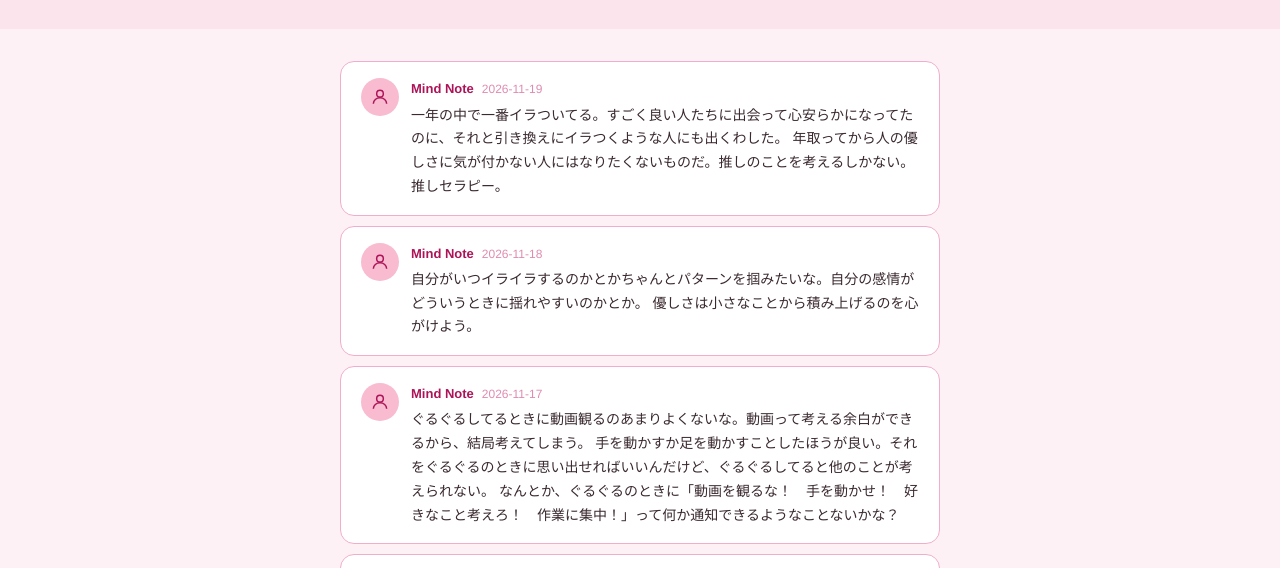
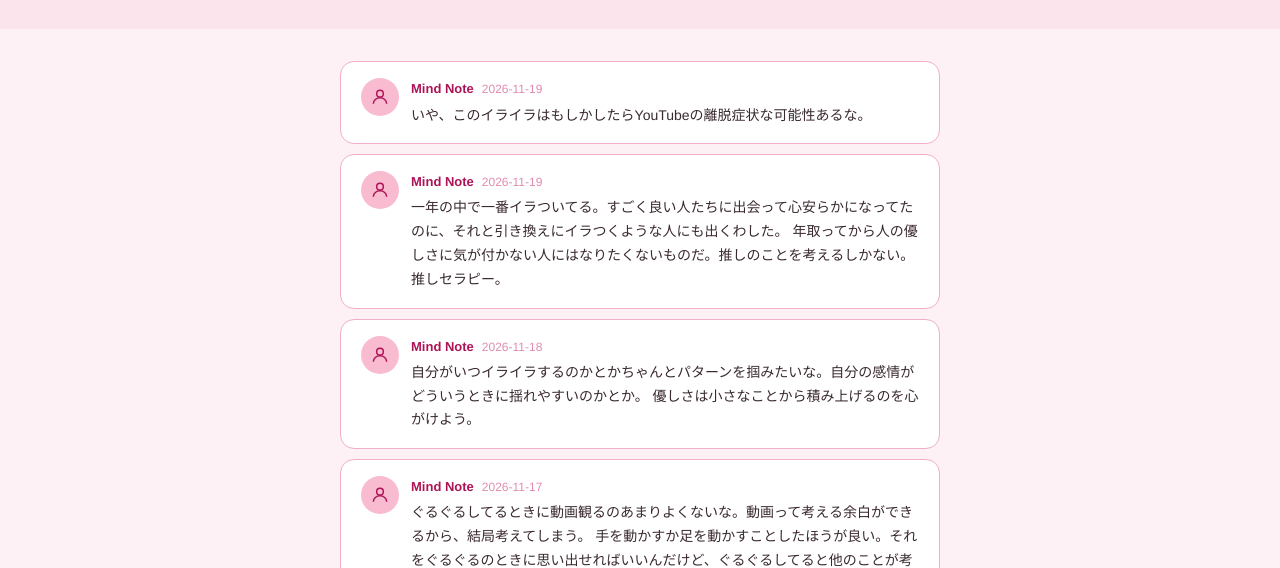
Before and after one commit to Azaleacreativeroom888/fan-psychology, a plain HTML site: page blog.html in a window 1280 px wide. Shown: the part 164-732 px from the top of the page. Drawn offline with Linux system fonts and the light colour scheme.

Commit message:
Add Japanese tweet text to blog.html

```diff
--- a/blog.html
+++ b/blog.html
@@ -84,6 +84,16 @@
 </div>
 
 <div class="feed">
+
+  <div class="tweet">
+    <div class="tweet-avatar">
+      <svg viewBox="0 0 24 24" xmlns="http://www.w3.org/2000/svg"><circle cx="12" cy="8" r="4"/><path d="M4 20c0-4 3.6-7 8-7s8 3 8 7"/></svg>
+    </div>
+    <div class="tweet-body">
+      <div class="tweet-head"><span class="tweet-name">Mind Note</span><span class="tweet-date">2026-11-19</span></div>
+      <p class="tweet-text">いや、このイライラはもしかしたらYouTubeの離脱症状な可能性あるな。</p>
+    </div>
+  </div>
 
   <div class="tweet">
     <div class="tweet-avatar">
```
